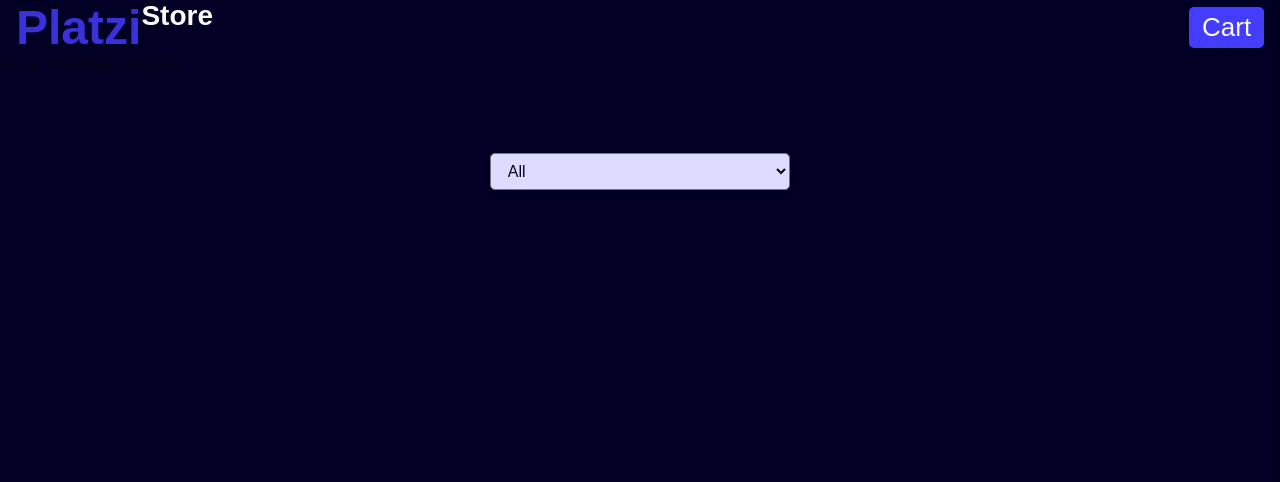
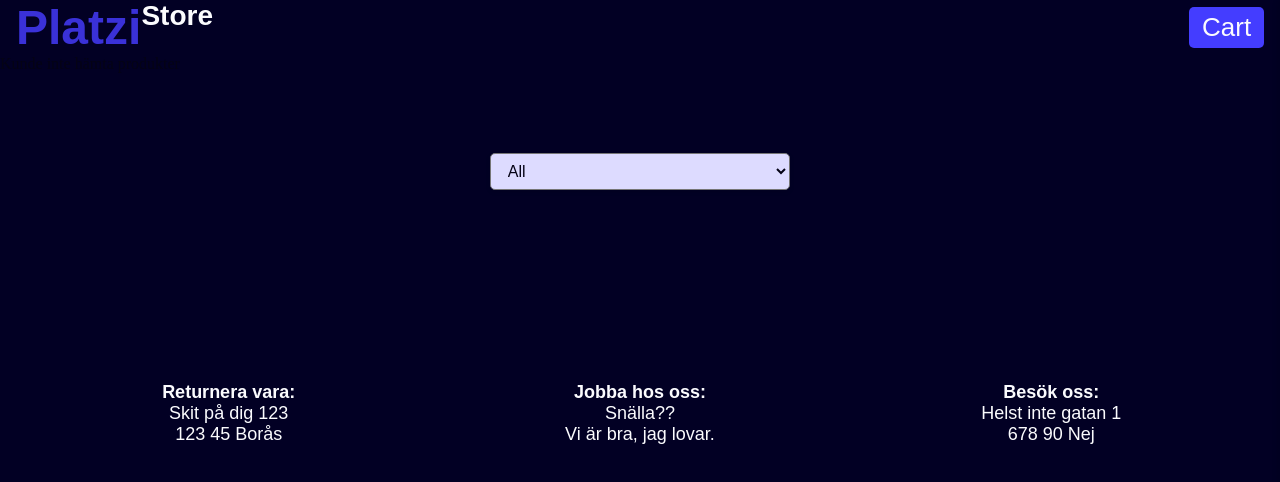
Before and after one commit to AntonK95/PlatziStore, a React (Vite) app in the folder frontend/: page / in a window 1280 px wide. Shown: the top 482 px of the page. Built offline with nearby package versions, Linux system fonts and the light colour scheme.

Commit message:
added footer and some styling to cart

```diff
--- a/frontend/src/App.tsx
+++ b/frontend/src/App.tsx
@@ -4,6 +4,7 @@ import viteLogo from '/vite.svg'
 import './App.css'
 import LandignPage from './pages/landingPage/LandignPage'
 import Header from './components/header/Header'
+import Footer from './components/footer/Footer'
 
 function App() {
 
@@ -11,7 +12,7 @@ function App() {
     <body className='darkomode'>
       <Header />
       <LandignPage />
-
+      <Footer />
     </body>
   )
 }
--- a/frontend/src/components/cart/Cart.tsx
+++ b/frontend/src/components/cart/Cart.tsx
@@ -35,7 +35,7 @@ function Cart({ isOpen, onClose }: CartProps) {
     animate={{ x: isOpen ? 0: '100%' }}
     transition={{ duration: 2, type: 'spring', stiffness: 80 }}>
     <nav className='cart__nav'>
-        <h2>Kundvagn</h2>
+        <h2>Cart</h2>
         <button className='close__cart--btn' onClick={onClose}>X</button>
     </nav>
     <ul>
@@ -50,7 +50,7 @@ function Cart({ isOpen, onClose }: CartProps) {
     )}
 
     </ul>
-    <button className='clearCart' onClick={handleClearCart}>Clear cart</button>
+    <button className='clearCartBtn' onClick={handleClearCart}>Clear cart</button>
   </motion.div>
   )
 }
--- a/frontend/src/components/cart/cart.css
+++ b/frontend/src/components/cart/cart.css
@@ -9,7 +9,6 @@
     box-shadow: -3px 0 5px rgba(0, 0, 0, 0.1);
     padding: 10px;
     z-index: 1000;
-    /* overflow-y: auto; */
     display: flex;
     flex-direction: column;
     align-items: center;
@@ -21,7 +20,9 @@
 
     ul {
         list-style: none;
-
+        overflow-y: auto;
+        min-height: 75dvh;
+        scrollbar-width: none;
     }
 
 }
@@ -42,8 +43,17 @@
         border: none;
         align-self: end;
         background-color: var(--accent-color);
-        color: var(--tax-color-white);
+        color: var(--text-color-white);
         font-size: 18px;
     }
 
 }
+
+.clearCartBtn {
+    padding: 1rem 2rem;
+    background-color: var(--accent-color);
+    color: var(--text-color-white);
+    border: none;
+    border-radius: 5px;
+    margin: 2rem;
+}
--- a/frontend/src/components/cartProductCard/cartProductCard.css
+++ b/frontend/src/components/cartProductCard/cartProductCard.css
@@ -8,17 +8,13 @@
 
 
 .cart__product--card {
-    /* max-height: 150px; */
     width: minmax(200px, 400px);
     border-radius: 5px;
     padding: 0;
     margin: 0;
+    margin-bottom: .5rem;
     display: flex;
-    /* justify-content: center; */
     align-items: center;
-    /* display: grid;
-    grid-template-columns: minmax(min-content, 300px) minmax(200px, 1fr) 150px; */
-
     background-color: var(--background-color-light);
 
     img {
--- /dev/null
+++ b/frontend/src/components/footer/Footer.tsx
@@ -0,0 +1,36 @@
+import React from "react";
+import "./footer.css";
+
+function Footer() {
+  return (
+      <footer>
+        <div className="inside__footer--wrapper">
+        <section className="ul__left">
+        <ul>
+            <li className="li__title">Returnera vara:</li>
+            <li>Skit på dig 123</li>
+            <li>123 45 Borås</li>
+            <li></li>
+        </ul>
+        </section>
+        <section className="ul__middle">
+        <ul>
+            <li className="li__title">Jobba hos oss:</li>
+            <li>Snälla??</li>
+            <li>Vi är bra, jag lovar.</li>
+        </ul>
+        </section>
+        <section className="ul__right">
+        <ul>
+            <li className="li__title">Besök oss:</li>
+            <li>Helst inte gatan 1</li>
+            <li>678 90 Nej</li>
+        </ul>
+        </section>
+        </div>
+      </footer>
+
+  )
+}
+
+export default Footer;
--- /dev/null
+++ b/frontend/src/components/footer/footer.css
@@ -0,0 +1,24 @@
+
+footer {
+    height: 5rem;
+    margin-top: 5rem;
+    margin-bottom: 5rem;
+    padding: 2rem;
+    background-color: var(--background-color-dark);
+    font-family: Arial, Helvetica, sans-serif;
+    font-size: 18px;
+    color: var(--text-color-white);
+
+    .inside__footer--wrapper {
+        max-width: 1250px;
+        columns: 3 300px;
+    }
+
+    ul{
+        list-style: none;
+        text-align: center;
+        li.li__title {
+            font-weight: 600;
+        }
+    }
+}
```
